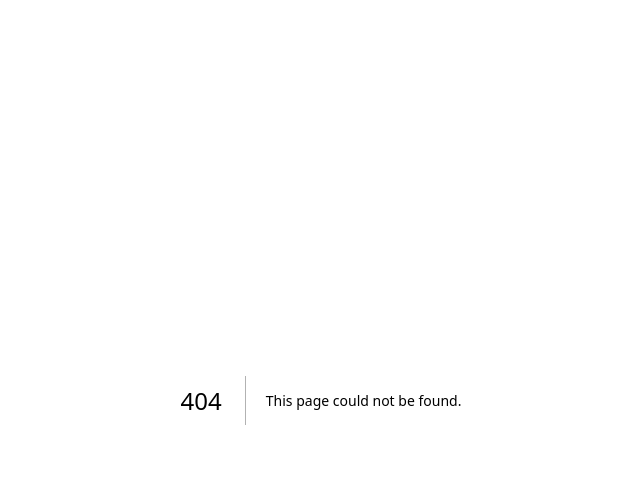
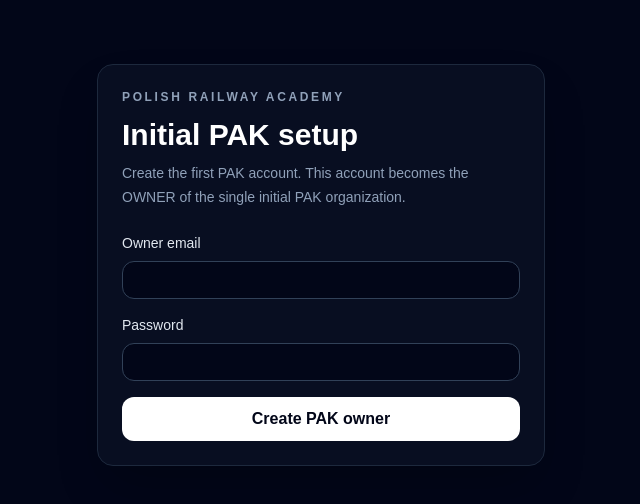
Before and after one commit to purchase2adhikpackaging-code/pak-marketing-automation, a Next.js app: page /setup in a window 1280 px wide. Before the commit this address had no page. Shown: the top 504 px of the page, without its empty margins (319-959 px from the left). Built offline with nearby package versions, Linux system fonts and the light colour scheme; no server answers; the database is empty.

Commit message:
feat: add guarded first-run setup page

```diff
--- /dev/null
+++ b/src/app/setup/page.tsx
@@ -0,0 +1,48 @@
+import Link from "next/link";
+
+import { signUpFirstOwnerAction } from "@/app/auth/actions";
+import { createServerSupabaseClient } from "@/lib/supabase/server";
+
+export const dynamic = "force-dynamic";
+
+export default async function SetupPage({
+  searchParams,
+}: {
+  searchParams: Promise<{ error?: string }>;
+}) {
+  const params = await searchParams;
+  const supabase = await createServerSupabaseClient();
+  const { data: existingOrgs } = await supabase.from("organizations").select("id").limit(1);
+  const setupComplete = (existingOrgs ?? []).length > 0;
+
+  return (
+    <main className="min-h-screen bg-slate-950 px-6 py-16 text-white">
+      <div className="mx-auto w-full max-w-md rounded-2xl border border-slate-800 bg-slate-900/50 p-6 shadow-2xl">
+        <p className="text-xs font-semibold uppercase tracking-[0.22em] text-slate-400">Polish Railway Academy</p>
+        <h1 className="mt-3 text-3xl font-semibold">Initial PAK setup</h1>
+        {setupComplete ? (
+          <div className="mt-5 space-y-4">
+            <p className="text-sm leading-6 text-slate-300">Initial setup is already complete. New organization creation is disabled from this page.</p>
+            <Link href="/login" className="inline-flex rounded-xl bg-white px-4 py-2.5 font-semibold text-slate-950">Go to sign in</Link>
+          </div>
+        ) : (
+          <>
+            <p className="mt-2 text-sm leading-6 text-slate-400">Create the first PAK account. This account becomes the OWNER of the single initial PAK organization.</p>
+            {params.error ? <p role="alert" className="mt-5 rounded-xl border border-rose-900 bg-rose-950/30 px-4 py-3 text-sm text-rose-200">{params.error}</p> : null}
+            <form action={signUpFirstOwnerAction} className="mt-6 space-y-4">
+              <label className="block text-sm font-medium text-slate-200">
+                Owner email
+                <input name="email" type="email" autoComplete="email" required className="mt-2 w-full rounded-xl border border-slate-700 bg-slate-950 px-3 py-2 text-white" />
+              </label>
+              <label className="block text-sm font-medium text-slate-200">
+                Password
+                <input name="password" type="password" autoComplete="new-password" minLength={8} required className="mt-2 w-full rounded-xl border border-slate-700 bg-slate-950 px-3 py-2 text-white" />
+              </label>
+              <button type="submit" className="w-full rounded-xl bg-white px-4 py-2.5 font-semibold text-slate-950">Create PAK owner</button>
+            </form>
+          </>
+        )}
+      </div>
+    </main>
+  );
+}
```
